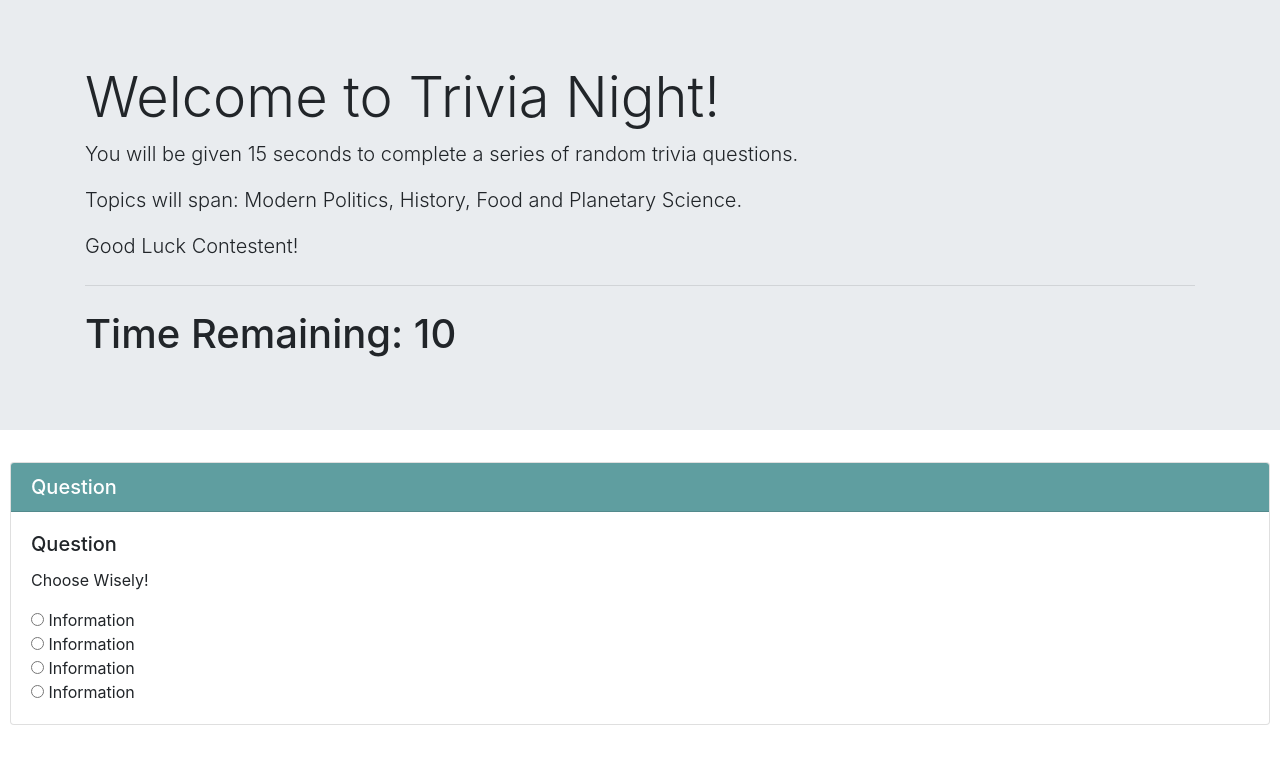
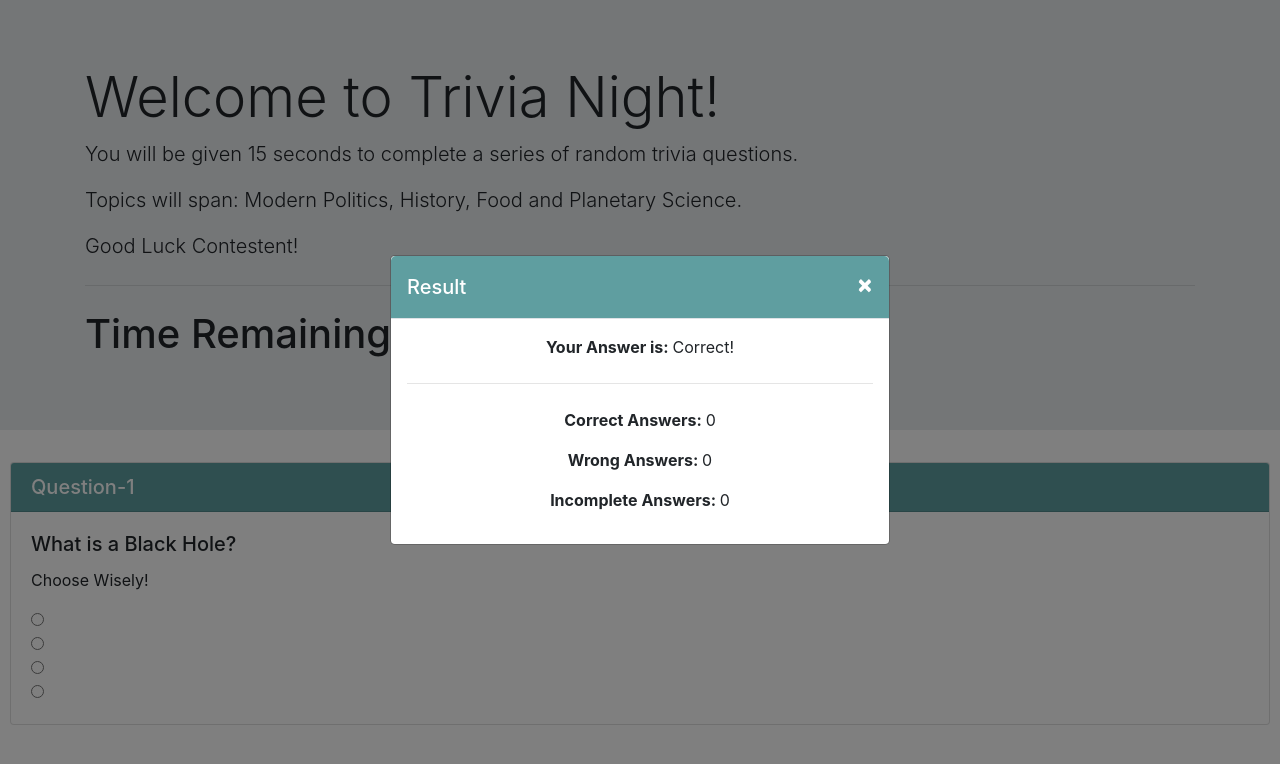
Before and after one commit to caitlanjeffrey/triviagame, a plain HTML site: page index.html in a window 1280 px wide. Drawn offline with nearby package versions, Linux system fonts and the light colour scheme.

Commit message:
everything but radio button selection is working

```diff
--- a/assets/css/style.css
+++ b/assets/css/style.css
@@ -13,3 +13,29 @@ body {
     color: #ffffff;
     background-color: cadetblue;
 }
+
+.modal-header {
+    color: #ffffff;
+    background-color: cadetblue;
+
+}
+.result-title {
+    text-align: center;
+}
+
+button.close {
+    color: #ffffff;
+    opacity: 1;
+}
+
+button.close:hover {
+    color: #ffffff;
+}
+
+button.close:focus {
+    color: #ffffff;
+}
+
+button.close:active {
+    color: #ffffff;
+}
--- a/assets/javascript/index.js
+++ b/assets/javascript/index.js
@@ -1,6 +1,8 @@
 
 // on Document Ready, Initiate Functions
 $(document).ready(function() {
+
+
 //---ARRAY INFORMATION---//
 
     // Creating Array for Questions, Answers, Correct Answer
@@ -27,68 +29,57 @@ $(document).ready(function() {
         },
     ];
 
-//---VARIABLES---//
-var correctAnswers = 0;
-var wrongAnswers = 0;
-var incompleteAnswers = 0;
+
+    //---VARIABLES---//
+    var choiceOptions = [];
+    var correctAnswers = 0;
+    var wrongAnswers = 0;
+    var incompleteAnswers = 0;
+    var counter = 2;
+    var time = setInterval(countDown, 1000);
 
 
-//---TIMER INFORMATION---//
-    // Creating Timer
-    var time = setInterval(countDown, 1000);
-
-    // Timer Start = 90 seconds
-    var counter = 15
+    //---TIMER INFORMATION---//
 
     // Displaying Timer and Counter
     $("#display-4").text(counter);
-
+    createQuestions();
     // Starting timer function countDown
     function countDown() {
-        counter--
+        counter--;
         $("#display-4").text(counter);
+
         // when counter = 0, showResults
         if (counter === 0) {
-            clearInterval(time)
-            //showResults();
-        };
+            incompleteAnswers++;
+            stopCounter();
+        } //else if (counter !== 0) {
+            //wrongAnswers++;
+            //stopCounter();
+        //}
         console.log(counter);
     };
 
+    // stopCounter to showResults bootstrap modal
+    function stopCounter() {
+        clearInterval(time);
+        $('#results').modal('show');
+    };
+
+    // create questions to populate within HTML
+    function createQuestions() {
+        for (var i = 0; i < questionInformation.length; i++) {
+            $(".card-header").text(questionInformation[i].title);
+            console.log(questionInformation[i].title);
+
+            for (var j = 0; j < questionInformation[j].question.length; j++) {
+                $(".card-title").html(questionInformation[j].question);
+                console.log(questionInformation[j].question);
+            };
+        };
+    }
 
 console.log("Document Ready!");
 console.log(questionInformation);
+
 }); //---END OF DOCUMENT READY---//
-
-
-function showQuestionCard() {
-    for (var i = 0; i < questionInformation.length; i++) {
-        var card = `<div>`
-        var cardTitle = `<h1>${questionInformation[i].t}</h1>`
-        $(card).append(cardTitle);
-    }
-}
-//console.log(showQuestionCard(cardTitle));
-
-// function showQuestion() {
-//     for (var i = 0; i < questionInformation.length; i++) {
-//         var card =
-
-//     }
-//     for (var j = 0; j < questionInformation.length; j++) {
-//         var card = `<div>`
-//         var questionTitle = `<h1>${questionInformation[i].q}</h1>`
-//         card.append(questionTitle);
-//             console.log(questionTitle);
-//         for (var j = 0; j < questionInformation[i].a.length; j++) {
-//             var answerRadioButton =
-//                 `<input type="radio" name=${q} answers=${j}>
-//                 ${questionInformation[i].a[j]}
-//                 <br>`
-//             card.append(answerRadioButton);
-//         }
-//     $("#questions").append(card)
-//     }
-// }
-
-// console.log(showQuestion);
--- a/index.html
+++ b/index.html
@@ -26,12 +26,34 @@
         <div class="card-body">
             <h5 class="card-title">Question</h5>
             <p class="card-text">Choose Wisely!</p>
-                <input type="radio" name="q" value="0"> Information<br>
-                <input type="radio" name="q" value="1"> Information<br>
-                <input type="radio" name="q" value="2"> Information<br>
-                <input type="radio" name="q" value="3"> Information<br>
+                <div id="radio-group">
+                <input type="radio" name="q" value="0" index="0"> <br>
+                <input type="radio" name="q" value="1" index="1"> <br>
+                <input type="radio" name="q" value="2" index="2"> <br>
+                <input type="radio" name="q" value="3" index="3"> <br>
+                </div>
         </div>
     </div>
+
+    <div class="modal fade" id="results" tabindex="-1" role="dialog" aria-labelledby="exampleModalCenterTitle" aria-hidden="true">
+        <div class="modal-dialog modal-dialog-centered" role="document">
+            <div class="modal-content">
+                <div class="modal-header">
+                    <h5 class="modal-title" id="exampleModalCenterTitle">Result</h5>
+                    <button type="button" class="close" data-dismiss="modal" aria-label="Close">
+                        <span aria-hidden="true">&times;</span>
+                    </button>
+                </div>
+                <div class="modal-body">
+                    <p class="result-title"><strong>Your Answer is: </strong>Correct!</p>
+                    <hr class="my-4">
+                    <p class="result-title"><strong>Correct Answers: </strong><span id="correct">0</span></p>
+                    <p class="result-title"><strong>Wrong Answers: </strong><span id="wrong">0</span></p>
+                    <p class="result-title"><strong>Incomplete Answers: </strong><span id="incomplete">0</span></p>
+                </div>
+            </div>
+        </div>
+    </div><!--end of Popover Modal-->
 
     <script src="https://code.jquery.com/jquery-3.3.1.slim.min.js" integrity="sha384-q8i/X+965DzO0rT7abK41JStQIAqVgRVzpbzo5smXKp4YfRvH+8abtTE1Pi6jizo" crossorigin="anonymous"></script>
     <script src="https://cdnjs.cloudflare.com/ajax/libs/popper.js/1.14.7/umd/popper.min.js" integrity="sha384-UO2eT0CpHqdSJQ6hJty5KVphtPhzWj9WO1clHTMGa3JDZwrnQq4sF86dIHNDz0W1" crossorigin="anonymous"></script>
```
